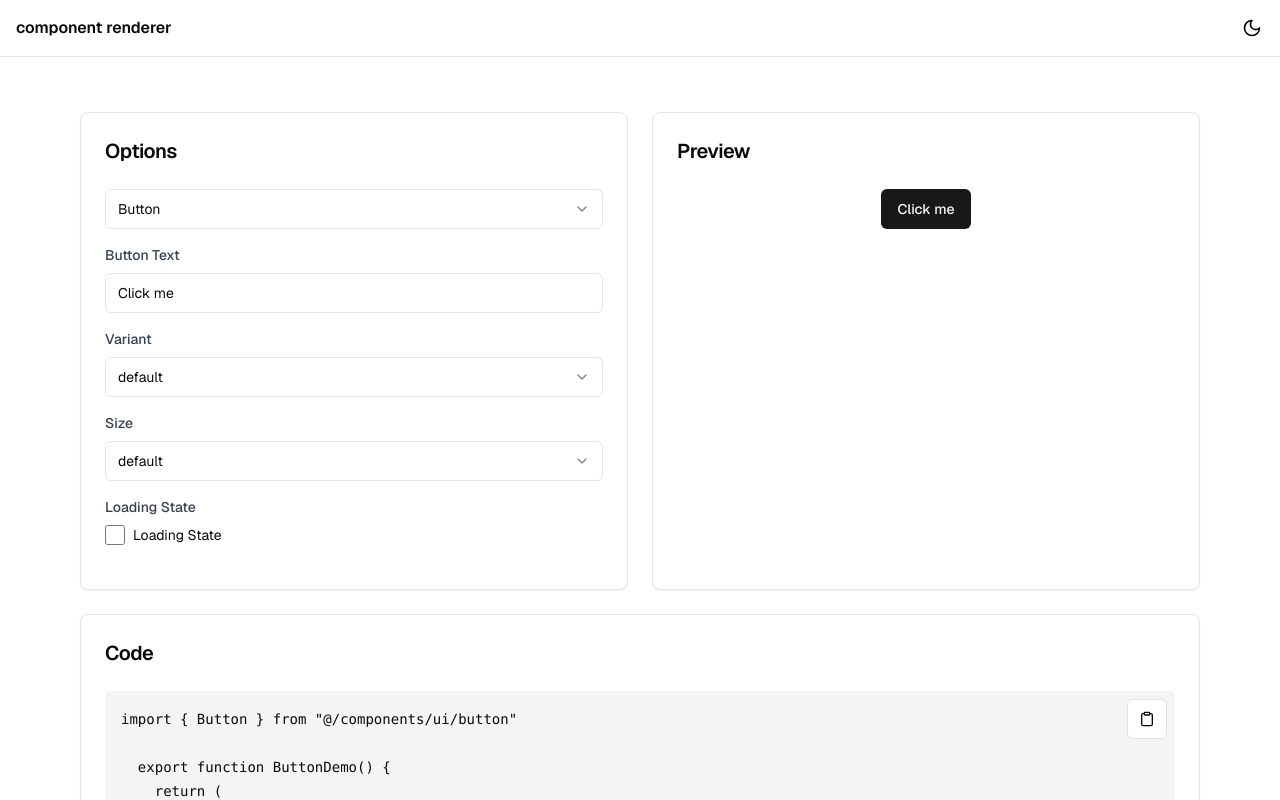
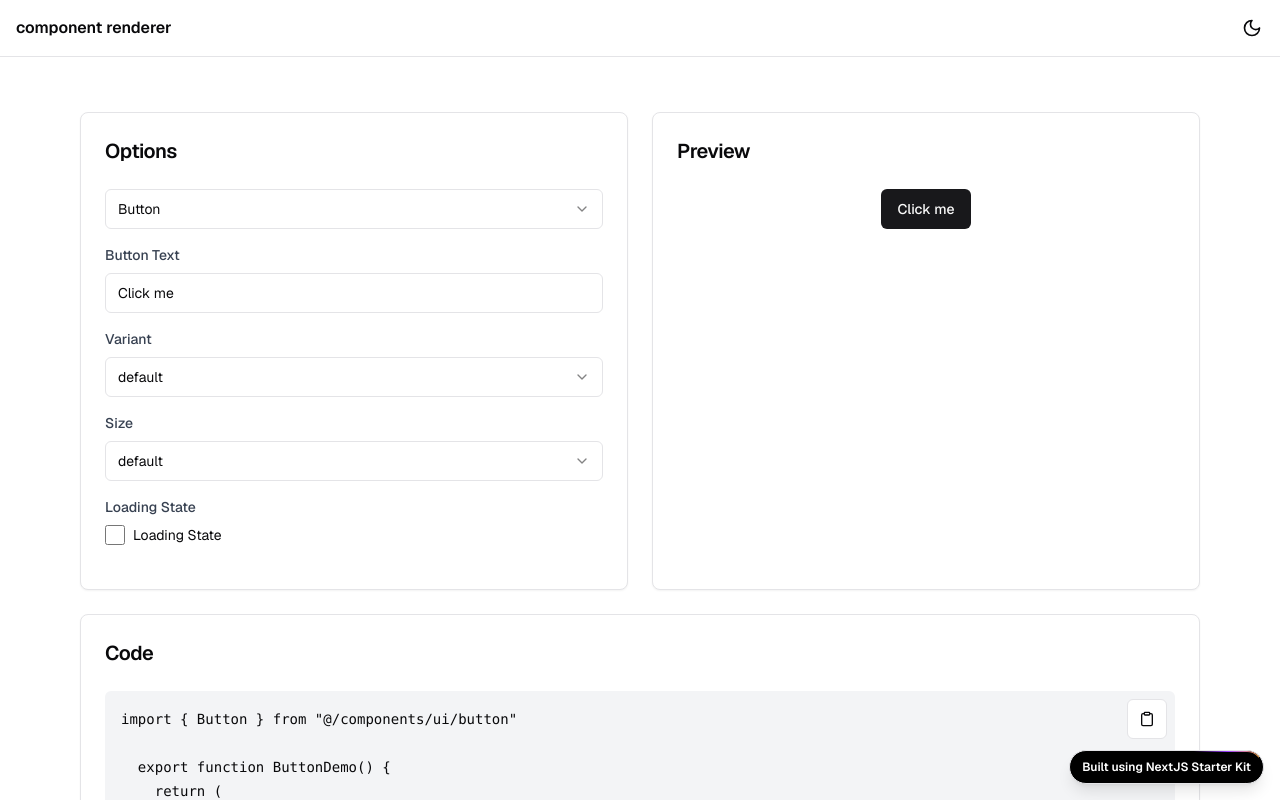
Before and after one commit to michaelshimeles/component-renderer, a Next.js app: page / in a window 1280 px wide. Shown: the top 800 px of the page. Built offline with nearby package versions, Linux system fonts and the light colour scheme.

Commit message:
Added floating badge

```diff
--- a/app/page.tsx
+++ b/app/page.tsx
@@ -45,6 +45,8 @@
   CommandShortcut,
 } from "@/components/ui/command"
 import { Textarea } from '@/components/ui/textarea';
+import FloatingBadge from "../components/floating-badge"
+
 
 type OptionType = {
   name: string;
@@ -1249,6 +1251,7 @@
           </Card>
         </div>
       </div>
+      <FloatingBadge />
     </PageWrapper>
   );
 };
--- /dev/null
+++ b/components/floating-badge.tsx
@@ -0,0 +1,13 @@
+import Link from 'next/link';
+import { BorderBeam } from './magicui/border-beam';
+
+const FloatingBadge = () => {
+  return (
+    <Link href="https://starter.rasmic.xyz" target='_blank' className="fixed bottom-4 right-4 bg-black border text-white px-3 py-2 rounded-full shadow-lg text-xs font-semibold z-50 hover:bg-zinc-800 transition-colors duration-300">
+      Built using NextJS Starter Kit
+      <BorderBeam size={60} duration={4} delay={4} />
+    </Link>
+  );
+};
+
+export default FloatingBadge;
```
